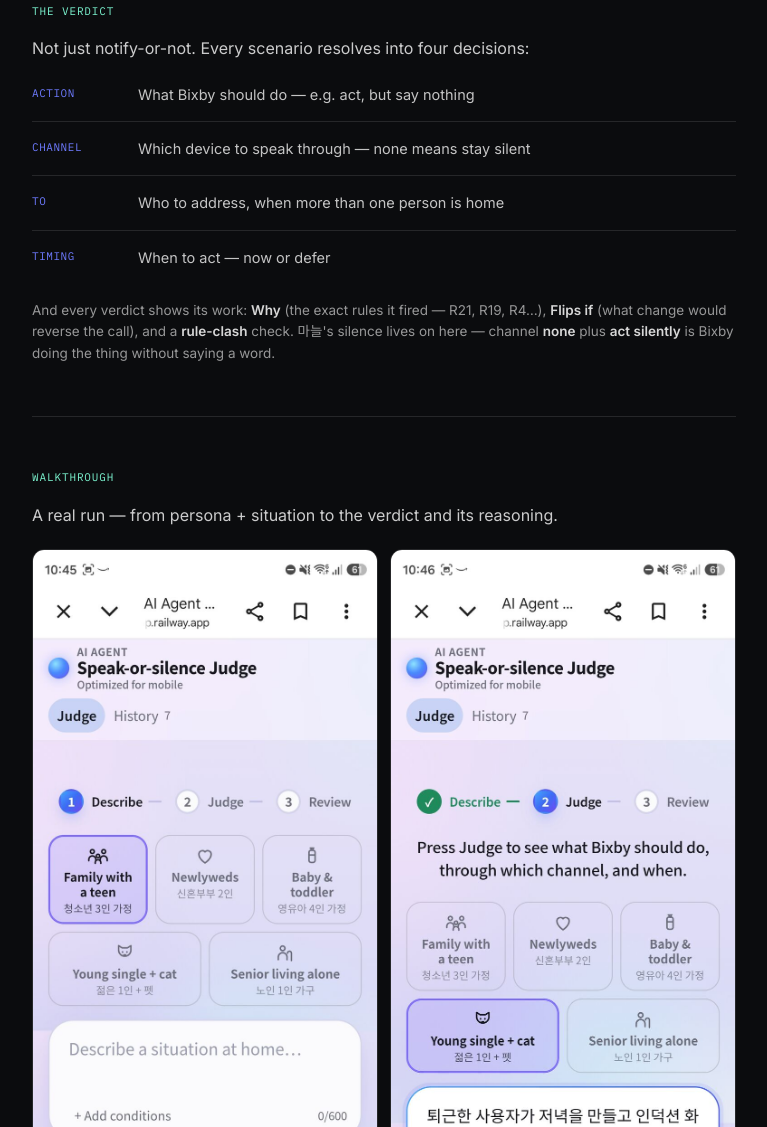
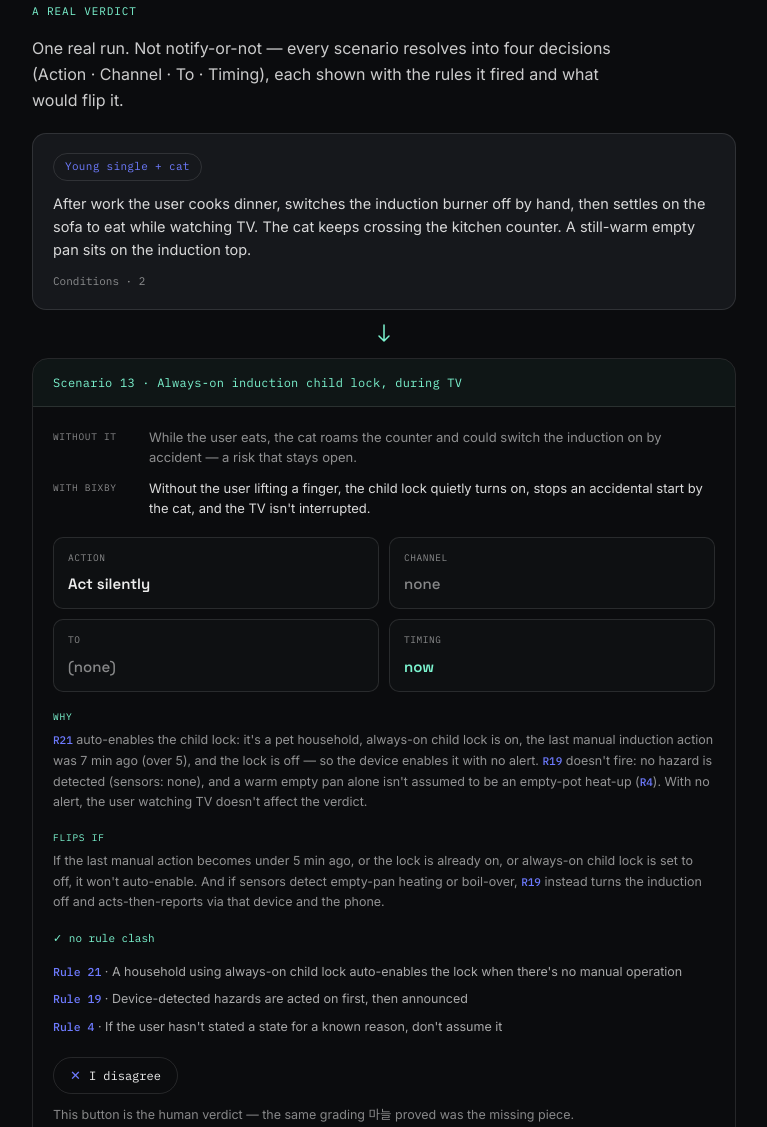
Before and after one commit to ivyrarara/hello, a plain HTML site: page bixby-judge.html in a window 1280 px wide. Shown: the part 1303-2430 px from the top of the page, without its empty margins (256-1023 px from the left). Drawn offline with Linux system fonts and the light colour scheme.

Commit message:
bixby-judge: rebuild the verdict natively, drop raw screenshots
Replace the pasted phone screenshots (browser chrome and all) with a
hand-built verdict card in the site's own dark design language: persona +
situation input, then the four-field verdict (Action·Channel·To·Timing),
Why with inline rule tags (R21/R19/R4), Flips if, a no-rule-clash chip,
the rules applied, and the I disagree button. Same real content, native
rendering. Removes the three image assets.

Co-Authored-By: Claude Opus 4.8 <noreply@anthropic.com>
Claude-Session: https://claude.ai/code/session_01DZ62NLeDr9GTs39g9b6YtY

```diff
--- a/bixby-judge.html
+++ b/bixby-judge.html
@@ -56,23 +56,43 @@
   .mstep .mt{font-family:'Space Grotesk','Noto Sans KR', sans-serif; font-weight:600; font-size:16px; line-height:1.3; padding-top:5px;}
   .mstep .md{font-size:13.5px; color:rgba(237,237,237,0.62); margin-top:3px; line-height:1.5;}
 
-  /* verdict anatomy */
-  .vdict{margin-top:6px;}
-  .vrow{display:grid; grid-template-columns:92px 1fr; gap:14px; padding:15px 0; border-top:1px solid var(--line);}
-  .vrow:first-child{border-top:none;}
-  .vk{font-family:'IBM Plex Mono', monospace; font-size:11px; letter-spacing:0.05em; text-transform:uppercase; color:var(--a1); padding-top:2px;}
-  .vv{font-size:14.5px; color:rgba(237,237,237,0.82);}
-  .vv .ex{display:inline-block; font-family:'IBM Plex Mono','Noto Sans KR', monospace; font-size:12px; color:var(--a2); border:1px solid rgba(124,245,208,0.4); border-radius:7px; padding:2px 8px; margin-left:2px;}
-  .vmeta{font-size:13.5px; color:rgba(237,237,237,0.62); margin-top:16px; line-height:1.6;}
-  .vmeta b{color:rgba(237,237,237,0.9); font-weight:600;}
+  /* scenario input card */
+  .scen{background:var(--bg-2); border:1px solid var(--line); border-radius:14px; padding:18px 20px; margin-top:20px;}
+  .scen .persona{font-family:'IBM Plex Mono','Noto Sans KR', monospace; font-size:11px; letter-spacing:0.03em; color:var(--a1); margin-bottom:11px; display:inline-block; border:1px solid var(--line); border-radius:99px; padding:4px 11px;}
+  .scen .sit{font-size:14.5px; color:rgba(237,237,237,0.9); line-height:1.6;}
+  .scen .cond{font-family:'IBM Plex Mono', monospace; font-size:11px; color:var(--muted); margin-top:12px; display:block;}
 
-  /* screenshots */
-  .shots{display:flex; gap:12px; margin-top:20px;}
-  .shots .s{flex:1 1 0; min-width:0;}
-  .shots img{width:100%; height:auto; border-radius:12px; border:1px solid var(--line); display:block;}
-  .scap{font-family:'IBM Plex Mono', monospace; font-size:11px; letter-spacing:0.02em; color:var(--muted); margin-top:9px; text-align:center;}
-  .shot-v{margin:22px auto 0; max-width:360px;}
-  .shot-v img{width:100%; height:auto; border-radius:14px; border:1px solid var(--line); display:block;}
+  .arrowdown{display:flex; justify-content:center; color:var(--a2); margin:14px 0;}
+  .arrowdown svg{width:16px; height:20px;}
+
+  /* verdict card (native rebuild) */
+  .verdict{border:1px solid var(--line); border-radius:16px; overflow:hidden;}
+  .verdict .vh{font-family:'IBM Plex Mono','Noto Sans KR', monospace; font-size:12px; letter-spacing:0.02em; color:var(--a2); padding:14px 20px; border-bottom:1px solid var(--line); background:rgba(124,245,208,0.045);}
+  .vbody{padding:20px;}
+  .wrow{display:grid; grid-template-columns:84px 1fr; gap:12px; font-size:13px; line-height:1.55; margin-bottom:11px;}
+  .wrow .wk{font-family:'IBM Plex Mono', monospace; font-size:9.5px; letter-spacing:0.07em; text-transform:uppercase; color:var(--muted); padding-top:3px;}
+  .wrow.wo .wv{color:rgba(237,237,237,0.58);}
+  .wrow.wb .wv{color:rgba(237,237,237,0.92);}
+
+  .vgrid{display:grid; grid-template-columns:1fr 1fr; gap:10px; margin:18px 0 4px;}
+  .vcell{background:#0e1012; border:1px solid var(--line); border-radius:10px; padding:12px 14px;}
+  .vcell .k{font-family:'IBM Plex Mono', monospace; font-size:9.5px; letter-spacing:0.06em; text-transform:uppercase; color:var(--muted); display:block; margin-bottom:6px;}
+  .vcell .v{font-family:'Space Grotesk','Noto Sans KR', sans-serif; font-size:15px; font-weight:600; color:var(--text);}
+  .vcell.now .v{color:var(--a2);}
+  .vcell.mute .v{color:var(--muted); font-weight:500;}
+
+  .vsec{margin-top:17px;}
+  .vsec .vlbl{font-family:'IBM Plex Mono', monospace; font-size:9.5px; letter-spacing:0.08em; text-transform:uppercase; color:var(--a2); display:block; margin-bottom:6px;}
+  .vsec p{font-size:12.5px; color:rgba(237,237,237,0.6); line-height:1.65;}
+  .rtag{font-family:'IBM Plex Mono', monospace; font-size:11px; color:var(--a1); font-weight:500;}
+
+  .vclash{display:inline-flex; align-items:center; gap:7px; font-family:'IBM Plex Mono', monospace; font-size:11px; color:var(--a2); margin-top:17px;}
+  .vrules{margin-top:13px; display:flex; flex-direction:column; gap:9px;}
+  .vrule{font-size:12.5px; color:rgba(237,237,237,0.7); line-height:1.5;}
+  .vrule b{font-family:'IBM Plex Mono', monospace; color:var(--a1); font-weight:500; font-size:11.5px;}
+  .vdis{margin-top:20px; display:inline-flex; align-items:center; gap:8px; font-family:'IBM Plex Mono','Noto Sans KR', monospace; font-size:12px; color:var(--text); background:none; border:1px solid var(--line); border-radius:99px; padding:9px 16px;}
+  .vdis .x{color:var(--a1); font-size:13px;}
+  .vcap{font-size:12.5px; color:var(--muted); margin-top:11px; line-height:1.55;}
 
   .contact-links{display:flex; flex-wrap:wrap; align-items:center; gap:12px 22px; margin-top:20px;}
   .magnetic a{position:relative; display:inline-flex; align-items:center; justify-content:center; line-height:1; font-size:12.5px; padding:11px 20px 10px; border:1px solid rgba(255,255,255,0.24); border-radius:99px; background-image:linear-gradient(180deg, #ffffff 0%, #dedede 50%, #a8a8a8 100%); -webkit-background-clip:text; background-clip:text; color:transparent; box-shadow:inset 0 2px 2px rgba(255,255,255,0.3), inset 0 0 20px rgba(255,255,255,0.06), inset 0 -5px 8px rgba(0,0,0,0.5), 0 6px 18px rgba(0,0,0,0.55), 0 0 26px rgba(0,0,0,0.45); transition:box-shadow 0.25s ease, border-color 0.25s ease;}
@@ -122,31 +142,51 @@
   </section>
 
   <section class="reveal">
-    <span class="label">The Verdict</span>
-    <p class="body-text" data-en="Not just notify-or-not. Every scenario resolves into four decisions:">단순히 '알릴까 말까'가 아니라, 하나의 시나리오는 네 가지 결정으로 떨어져요:</p>
-    <div class="vdict">
-      <div class="vrow"><span class="vk">Action</span><span class="vv" data-en="What Bixby should do — e.g. act, but say nothing">무엇을 할지<span class="ex">말 없이 실행</span></span></div>
-      <div class="vrow"><span class="vk">Channel</span><span class="vv" data-en="Which device to speak through — none means stay silent">어느 기기로 — '없음'이면 침묵<span class="ex">없음</span></span></div>
-      <div class="vrow"><span class="vk">To</span><span class="vv" data-en="Who to address, when more than one person is home">누구에게 (다수일 때)<span class="ex">(none)</span></span></div>
-      <div class="vrow"><span class="vk">Timing</span><span class="vv" data-en="When to act — now or defer">언제 — 지금 또는 보류<span class="ex">지금</span></span></div>
+    <span class="label">A real verdict</span>
+    <p class="body-text" data-en="One real run. Not notify-or-not — every scenario resolves into four decisions (Action · Channel · To · Timing), each shown with the rules it fired and what would flip it.">실제 판정 하나. '알릴까 말까'가 아니라, 하나의 시나리오는 네 결정으로 떨어져요(Action · Channel · To · Timing) — 각 판정엔 발동한 룰과 '무엇이 바뀌면 뒤집히는지'가 붙어요.</p>
+
+    <div class="scen">
+      <span class="persona" data-en="Young single + cat">젊은 1인 + 펫</span>
+      <p class="sit" data-en="After work the user cooks dinner, switches the induction burner off by hand, then settles on the sofa to eat while watching TV. The cat keeps crossing the kitchen counter. A still-warm empty pan sits on the induction top.">퇴근한 사용자가 저녁을 만들고 인덕션 화력을 직접 끈 뒤 거실 소파로 와서 TV로 예능을 보며 밥을 먹고 있다. 고양이는 주방 조리대 위를 오가고 있다. 인덕션 위에는 아직 따뜻한 빈 팬이 놓여 있다.</p>
+      <span class="cond" data-en="Conditions · 2">Conditions · 2</span>
     </div>
-    <p class="vmeta" data-en="And every verdict shows its work: <b>Why</b> (the exact rules it fired — R21, R19, R4…), <b>Flips if</b> (what change would reverse the call), and a <b>rule-clash</b> check. 마늘's silence lives on here — channel <b>none</b> plus <b>act silently</b> is Bixby doing the thing without saying a word.">그리고 모든 verdict는 근거를 드러내요 — <b>Why</b>(발동한 룰 R21·R19·R4…), <b>Flips if</b>(무엇이 바뀌면 판정이 뒤집히는지), 그리고 <b>rule clash</b> 체크. 마늘의 침묵도 여기 살아있어요 — Channel <b>없음</b> + <b>말 없이 실행</b>은, 빅스비가 한 마디 없이 조치만 하는 거죠.</p>
-  </section>
 
-  <section class="reveal">
-    <span class="label">Walkthrough</span>
-    <p class="body-text" data-en="A real run — from persona + situation to the verdict and its reasoning.">실제 실행 — 페르소나+상황 입력부터 verdict와 그 근거까지.</p>
-    <div class="shots">
-      <div class="s"><img src="./assets/bj-1-describe.jpg" alt="Describe step — persona picker and situation input" loading="lazy"><div class="scap" data-en="1 · Describe">1 · 상황 묘사</div></div>
-      <div class="s"><img src="./assets/bj-2-judge.jpg" alt="Judge step — a filled-in home scenario" loading="lazy"><div class="scap" data-en="2 · Judge">2 · 판정</div></div>
+    <div class="arrowdown"><svg viewBox="0 0 14 20" fill="none" aria-hidden="true"><path d="M7 1 V17 M2 12 L7 17 L12 12" stroke="currentColor" stroke-width="1.5" stroke-linecap="round" stroke-linejoin="round"/></svg></div>
+
+    <div class="verdict">
+      <div class="vh" data-en="Scenario 13 · Always-on induction child lock, during TV">Scenario 13 · TV 시청 중 인덕션 상시 차일드락</div>
+      <div class="vbody">
+        <div class="wrow wo"><span class="wk">Without it</span><span class="wv" data-en="While the user eats, the cat roams the counter and could switch the induction on by accident — a risk that stays open.">사용자가 식사 중인데 고양이가 조리대를 오가다 인덕션을 실수로 켤 수 있는 상태가 계속 열려 있다.</span></div>
+        <div class="wrow wb"><span class="wk">With Bixby</span><span class="wv" data-en="Without the user lifting a finger, the child lock quietly turns on, stops an accidental start by the cat, and the TV isn't interrupted.">사용자가 아무것도 하지 않아도 인덕션 차일드락이 조용히 켜져 고양이가 실수로 켜는 일을 막고, TV 시청도 방해받지 않는다.</span></div>
+
+        <div class="vgrid">
+          <div class="vcell"><span class="k">Action</span><span class="v" data-en="Act silently">말 없이 실행</span></div>
+          <div class="vcell mute"><span class="k">Channel</span><span class="v" data-en="none">없음</span></div>
+          <div class="vcell mute"><span class="k">To</span><span class="v">(none)</span></div>
+          <div class="vcell now"><span class="k">Timing</span><span class="v" data-en="now">지금</span></div>
+        </div>
+
+        <div class="vsec"><span class="vlbl">Why</span><p data-en="<span class='rtag'>R21</span> auto-enables the child lock: it's a pet household, always-on child lock is on, the last manual induction action was 7 min ago (over 5), and the lock is off — so the device enables it with no alert. <span class='rtag'>R19</span> doesn't fire: no hazard is detected (sensors: none), and a warm empty pan alone isn't assumed to be an empty-pot heat-up (<span class='rtag'>R4</span>). With no alert, the user watching TV doesn't affect the verdict."><span class="rtag">R21</span> 상시 차일드락 자동 켜짐: 반려동물 가정이고 상시 차일드락이 '사용중'이며, 인덕션 마지막 수동 조작이 7분 전(5분 이상)인데 차일드락이 꺼져 있어 기기가 차일드락을 알림 없이 켠다. <span class="rtag">R19</span>는 발동하지 않는다 — 위험 감지가 없고(기기 센서: 없음) 따뜻한 빈 팬이 있다는 것만으로는 빈 냄비 가열로 추정하지 않는다(<span class="rtag">R4</span>). 알림도 없으므로 TV 시청 중이라는 사실은 판정에 영향이 없다.</p></div>
+
+        <div class="vsec"><span class="vlbl">Flips if</span><p data-en="If the last manual action becomes under 5 min ago, or the lock is already on, or always-on child lock is set to off, it won't auto-enable. And if sensors detect empty-pan heating or boil-over, <span class='rtag'>R19</span> instead turns the induction off and acts-then-reports via that device and the phone.">인덕션 마지막 수동 조작이 5분 미만으로 바뀌거나, 차일드락이 이미 켜져 있거나, 상시 차일드락이 '사용 안 함'이면 자동 켜기를 하지 않는다. 또 기기 센서가 빈 냄비 가열이나 끓어넘침을 감지하면 <span class="rtag">R19</span>에 따라 인덕션을 끄고 해당 기기와 폰으로 실행 후 보고한다.</p></div>
+
+        <div class="vclash" data-en="✓ no rule clash">✓ 룰 충돌 없음</div>
+
+        <div class="vrules">
+          <div class="vrule"><b>Rule 21</b> · <span data-en="A household using always-on child lock auto-enables the lock when there's no manual operation">상시 차일드락을 쓰는 가정은 수동 조작이 없으면 차일드락이 자동으로 켜진다</span></div>
+          <div class="vrule"><b>Rule 19</b> · <span data-en="Device-detected hazards are acted on first, then announced">기기가 감지한 위험은 먼저 조치하고 알린다</span></div>
+          <div class="vrule"><b>Rule 4</b> · <span data-en="If the user hasn't stated a state for a known reason, don't assume it">사용자가 알려진 이유 없이 상태를 말하지 않았으면 추정하지 않는다</span></div>
+        </div>
+
+        <button class="vdis" type="button" tabindex="-1"><span class="x">✕</span> I disagree</button>
+        <p class="vcap" data-en="This button is the human verdict — the same grading 마늘 proved was the missing piece.">이 버튼이 사람의 verdict — 마늘이 '빠져 있다'고 증명한 바로 그 채점이에요.</p>
+      </div>
     </div>
-    <div class="shot-v"><img src="./assets/bj-3-verdict.jpg" alt="Review step — the verdict with Action, Channel, To, Timing, Why, Flips if, and the rules applied" loading="lazy"></div>
-    <div class="scap" data-en="3 · Review — the verdict, its reasoning, and I disagree">3 · Review — verdict · 근거 · I disagree</div>
   </section>
 
   <section class="reveal">
     <span class="label">Explicit, and growing</span>
-    <p class="body-text" data-en="마늘's judgment was opaque, and its prompt froze early — so it never fixed its bias toward over-silence. Here the judgment is laid out as a versioned rule set (v0.31), and every new edge case adds a rule. Not a frozen gut, but a judgment open to correction — and auditable, clash-checked, reversible.">마늘의 판단은 불투명했고 프롬프트가 일찍 고정돼, 과묵이라는 편향을 끝까지 못 고쳤어요. 여기선 판단이 버전 있는 룰셋(v0.31)으로 드러나 있고, 새 엣지 케이스가 나올 때마다 룰이 하나씩 쌓입니다. 얼어붙은 gut이 아니라 <strong>교정에 열린 판단</strong> — 감사 가능하고, 충돌을 검사하고, 되돌릴 수 있는.</p>
+    <p class="body-text" data-en="마늘's judgment was opaque, and its prompt froze early — so it never fixed its bias toward over-silence. Here the judgment is laid out as a versioned rule set (v0.31), and every new edge case adds a rule. Not a frozen gut, but a judgment open to correction — auditable, clash-checked, reversible.">마늘의 판단은 불투명했고 프롬프트가 일찍 고정돼, 과묵이라는 편향을 끝까지 못 고쳤어요. 여기선 판단이 버전 있는 룰셋(v0.31)으로 드러나 있고, 새 엣지 케이스가 나올 때마다 룰이 하나씩 쌓입니다. 얼어붙은 gut이 아니라 <strong>교정에 열린 판단</strong> — 감사 가능하고, 충돌을 검사하고, 되돌릴 수 있는.</p>
   </section>
 
   <section class="reveal">
```
Also changed, not shown: assets/bj-1-describe.jpg (deleted), assets/bj-2-judge.jpg (deleted), assets/bj-3-verdict.jpg (deleted).
